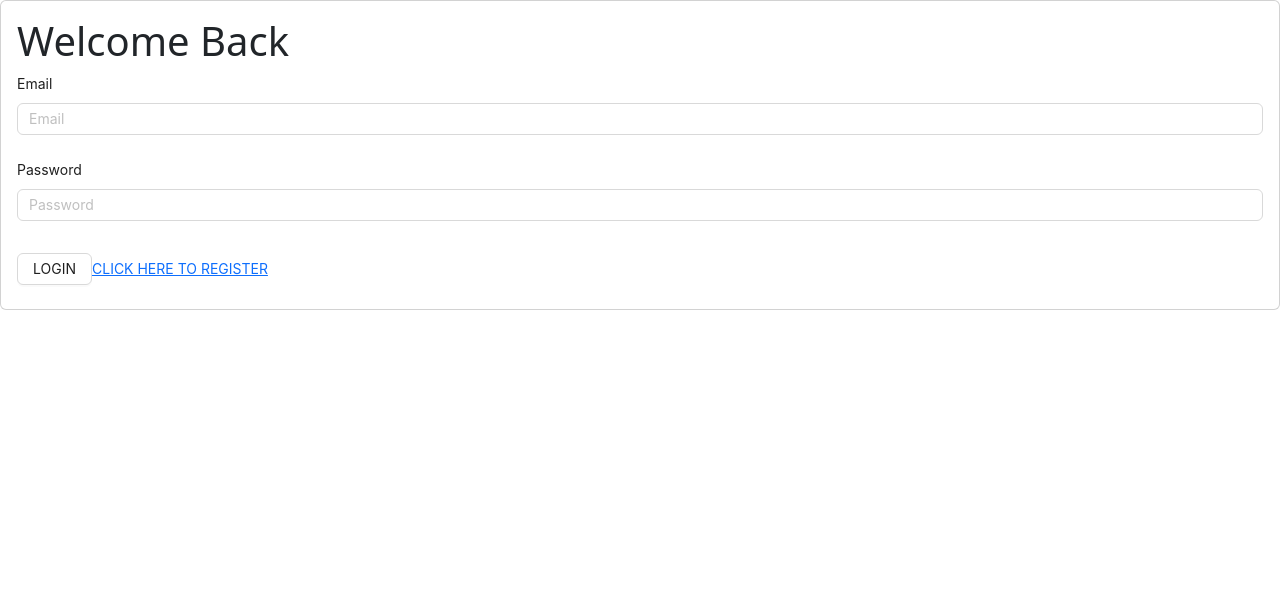
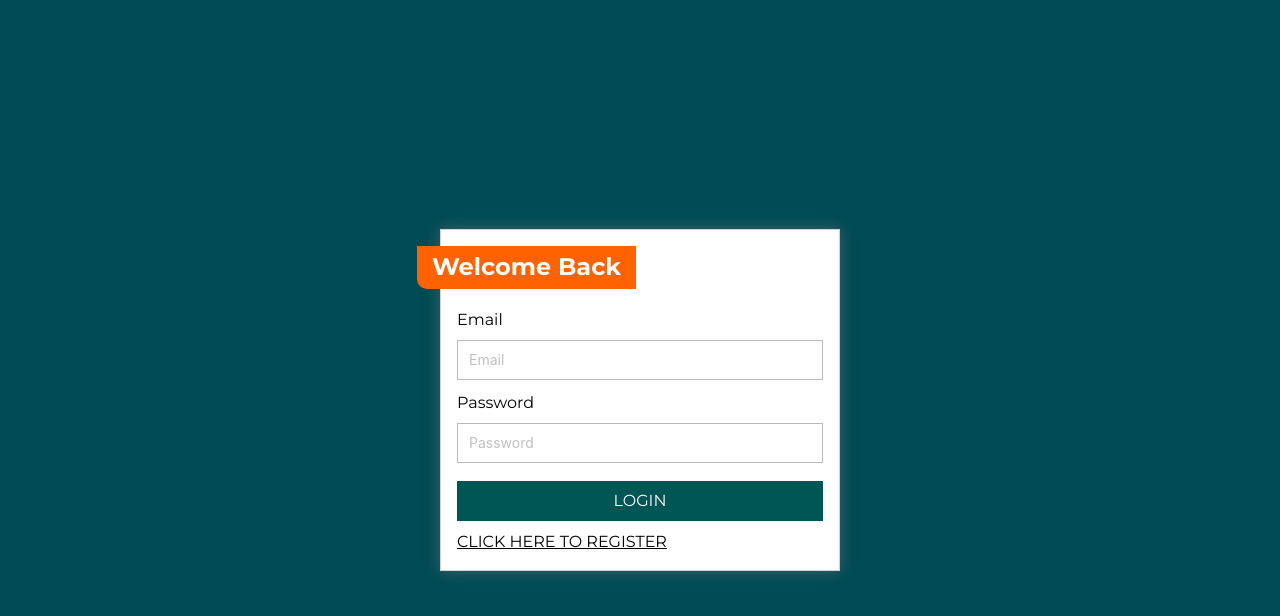
Before and after one commit to StefzZ8/Doctor-appointment-app, a React (Vite) app: page /login in a window 1280 px wide. Shown: the top 616 px of the page. Built offline with nearby package versions, Linux system fonts and the light colour scheme; the HTML template or start-up script is replaced by a standard one.

Commit message:
styling the components

```diff
--- a/src/index.css
+++ b/src/index.css
@@ -0,0 +1,90 @@
+@import url('https://fonts.googleapis.com/css2?family=Montserrat:ital,wght@0,100..900;1,100..900&display=swap');
+
+* {
+  font-family: "Montserrat", sans-serif;
+}
+
+
+/* Authentication pages */
+.authentication {
+  width: 100%;
+  height: 100vh;
+  display: flex;
+  justify-content: center;
+  align-items: center;
+  background-color: #004b55;
+}
+
+.authentication-form {
+  width: 400px;
+}
+
+.authentication .card-title {
+  font-size: 1.5rem;
+  font-weight: bold;
+  background-color: #ff6200;
+  color: #fff !important;
+  max-width: max-content !important;
+  padding: 7px 15px;
+  margin-left: -40px;
+  border-bottom-left-radius: 10px;
+}
+
+
+/* Antd override */
+input {
+  border-radius: 0 !important;
+  border: 1px solid #8080808d !important;
+  height: 40px !important;
+}
+
+input:focus {
+  outline: none !important;
+  box-shadow: none !important;
+  border: 1px solid #808080 !important;
+}
+
+label {
+  font-size: 16px !important;
+  color: #000 !important;
+}
+
+.ant-form-item {
+  margin: 10px 0 !important;
+}
+
+
+/* Common styling */
+.card-title {
+  font-size: 1.5rem;
+  font-weight: bold;
+}
+
+.normal-text {
+  font-size: 1rem;
+}
+
+.card {
+  box-shadow: 0 0 15px #8080807b;
+  border-radius: 0 !important;
+}
+
+.primary-button {
+  background-color: #005555 !important;
+  border-color: #005555 !important;
+  height: 40px !important;
+  width: 100% !important;
+  color: #fff !important;
+  font-size: 16px !important;
+  border-radius: 0 !important;
+}
+
+.anchor {
+  color: #000 !important;
+  text-decoration: underline;
+  font-size: 16px !important;
+}
+
+.anchor:hover {
+  text-decoration: underline !important;
+}
```
